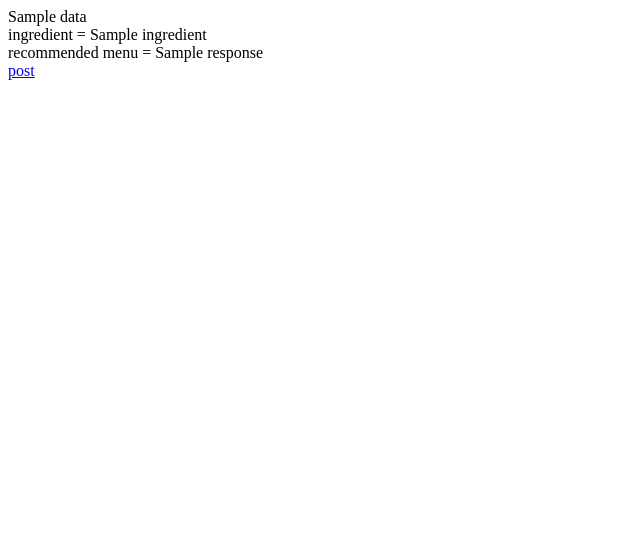
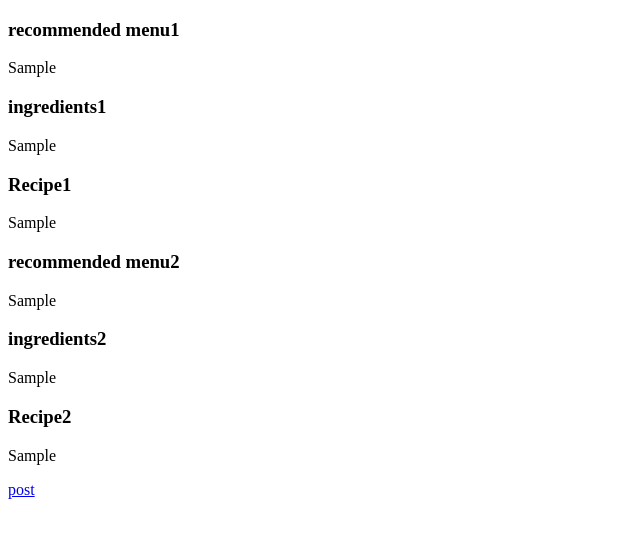
Before and after one commit to Ranna0323/recipezo, a Django app: template recipezo_app/templates/parameter.html in a window 1280 px wide. Shown: the top 538 px of the page, without its empty margins (0-640 px from the left). Run offline with Django 4.2, Linux system fonts and the light colour scheme; the template is opened without the code that fills it: most values are stand-ins (such as "Sample title", 1, 10 or a date in 2020).

Commit message:
Update parameter.html
- 가공된 데이터에 맞게 template 수정

```diff
--- a/recipezo_app/templates/parameter.html
+++ b/recipezo_app/templates/parameter.html
@@ -5,11 +5,32 @@
     <title>Title</title>
 </head>
 <body>
-    <!--    GET    -->
-    {{ data }}<br />
     <!--    POST     -->
-    ingredient = {{ ingredient }}<br >
-    recommended menu = {{ response }}<br >
-<a href="{% url 'post' %}">post</a>
+<!--    <p>{{res}}</p>-->
+    <h3>recommended menu1</h3>
+    <p>{{ menu1}}</p>
+    <h3>ingredients1</h3>
+    {% for ingre1 in ingredient1 %}
+        <p>{{ ingre1 }}</p>
+    {% endfor %}
+    <h3>Recipe1</h3>
+    {% for step1 in steps1 %}
+        <p>{{ step1 }}</p>
+    {% endfor %}
+    <h3>recommended menu2</h3>
+    <p>{{ menu2 }}</p>
+    <h3>ingredients2</h3>
+    {% for ingre2 in ingredient2 %}
+        <p>{{ ingre2 }}</p>
+    {% endfor %}
+    <h3>Recipe2</h3>
+    {% for step2 in steps2 %}
+        <p>{{ step2 }}</p>
+    {% endfor %}
+    <a href="{% url 'post' %}">post</a>
 </body>
 </html>
+
+<script>
+
+</script>
```
